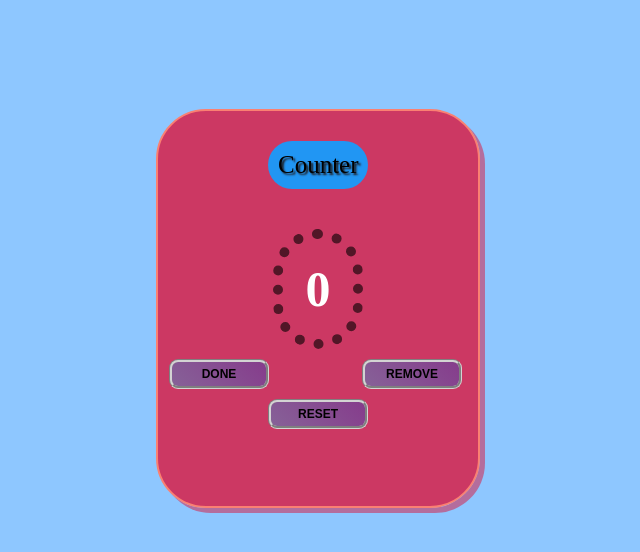
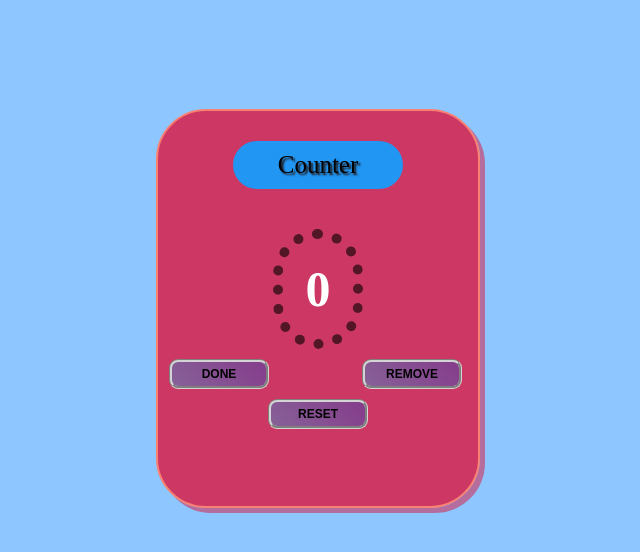
Before and after one commit to JobaerTamim7/my-counter, a plain HTML site: page index.html in a window 1280 px wide. Shown: the whole page, without its empty margins (322-962 px from the left). Drawn offline with Linux system fonts and the light colour scheme.

Commit message:
Version 0.2 - Some Decoration

```diff
--- a/count.css
+++ b/count.css
@@ -20,14 +20,14 @@ body{
     box-shadow: 5px 5px rgba(220, 20, 60, 0.5);
 }
 .heading{
-    max-width: 80px;
+    max-width: 150px;
     background-color: #2196F3;
     text-align: center;
     text-shadow: 2px 2px 2px #1a1a1a, 2px 2px 2px #ff000014;
     font-size: 25px;
     position: relative;
     top: 20px;
-    left: 100px;
+    left: 65px;
     padding: 10px;
     border-radius:100px;
     margin-bottom:0px;
```
